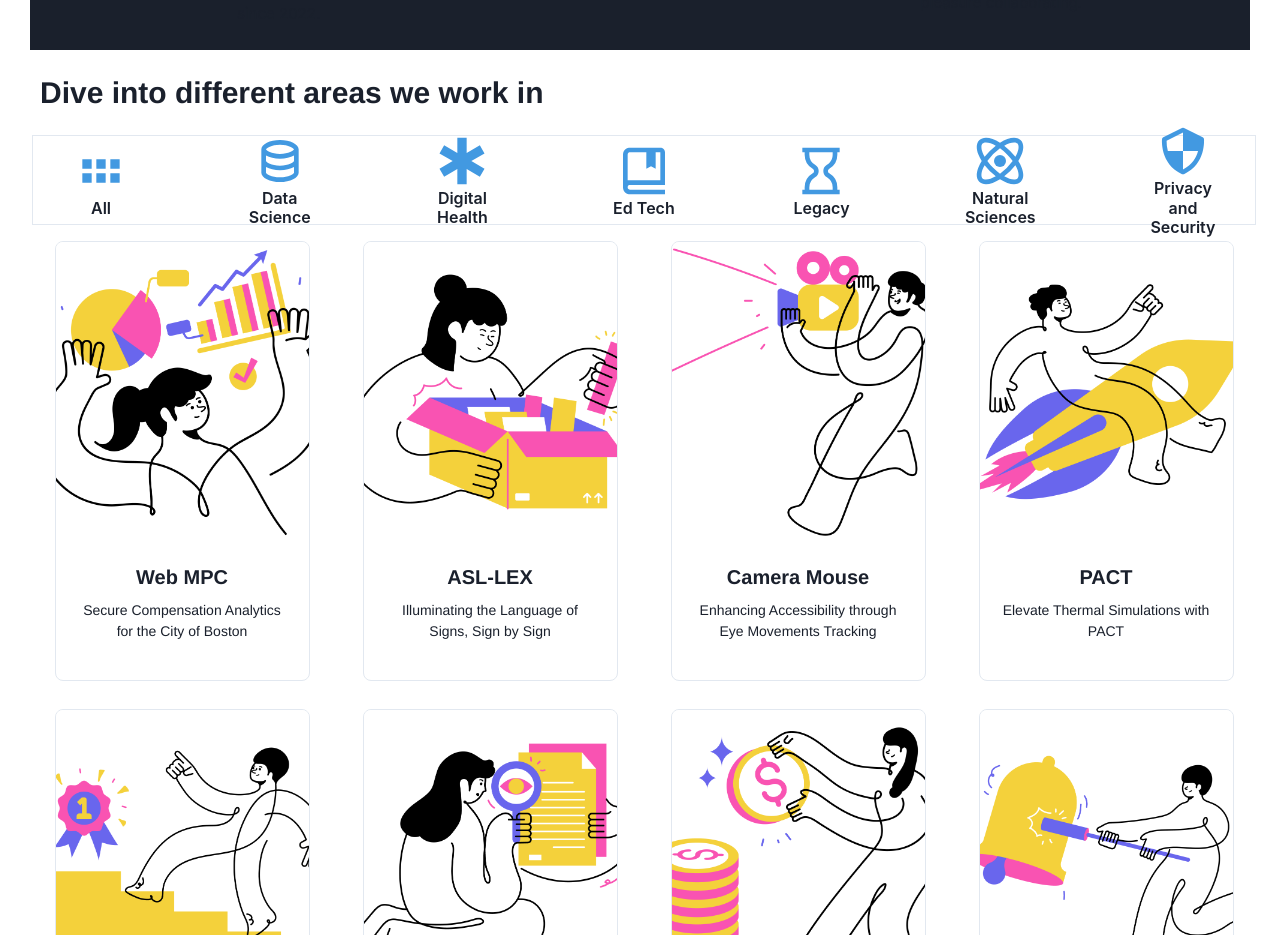
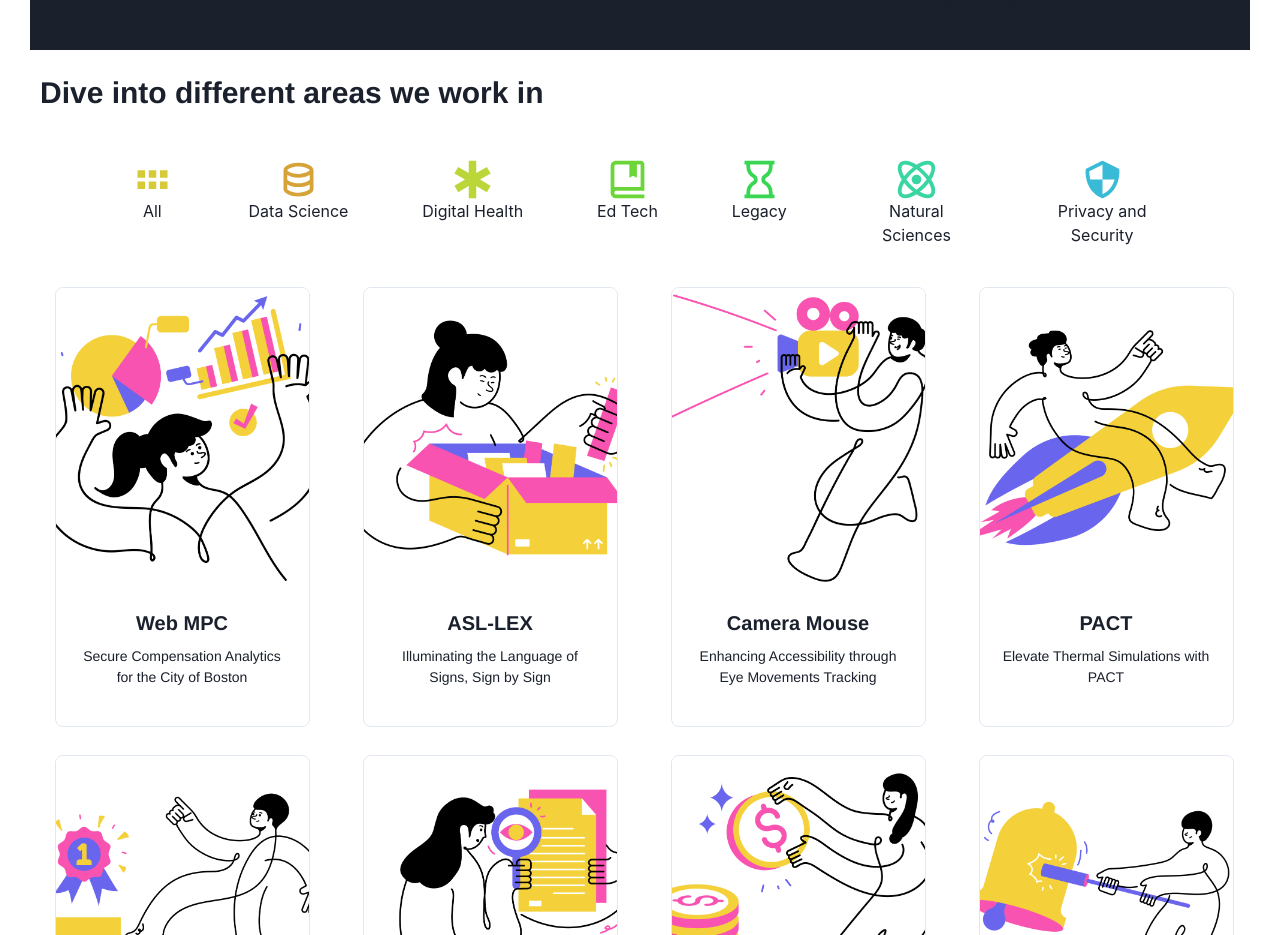
Before and after one commit to hicsail/hicsail.github.io, a React app: page /projects in a window 1280 px wide. Shown: the part 1480-2415 px from the top of the page. Built offline with nearby package versions, Linux system fonts and the light colour scheme.

Commit message:
categories of projects

```diff
--- a/src/components/ProjectsGrid/ProjectsGrid.tsx
+++ b/src/components/ProjectsGrid/ProjectsGrid.tsx
@@ -1,4 +1,4 @@
-import { Box, Grid, Button, Icon, Text } from '@chakra-ui/react';
+import { Box, Grid, IconButton, Icon, Text } from '@chakra-ui/react';
 import * as React from 'react';
 import { useState } from 'react';
 import { Card } from '../Card';
@@ -39,14 +39,18 @@ interface ProjectSelectProps {
 }
 
 const options = [
-  { title: 'Featured', icon: BiData },
-  { title: 'All', icon: BiGridHorizontal },
-  { title: 'Data Science', icon: BiData },
-  { title: 'Digital Health', icon: BiHealth },
-  { title: 'Ed Tech', icon: BiBookBookmark },
-  { title: 'Legacy', icon: BiHourglass },
-  { title: 'Natural Sciences', icon: BiAtom },
-  { title: 'Privacy and Security', icon: BiShieldQuarter },
+  { title: 'Featured', icon: <BiData />, color: '#396CD6' },
+  { title: 'All', icon: <BiGridHorizontal />, color: '#D6CA39' },
+  { title: 'Data Science', icon: <BiData />, color: '#D6A339' },
+  { title: 'Digital Health', icon: <BiHealth />, color: '#BBD639' },
+  { title: 'Ed Tech', icon: <BiBookBookmark />, color: '#6CD639' },
+  { title: 'Legacy', icon: <BiHourglass />, color: '#39D654' },
+  { title: 'Natural Sciences', icon: <BiAtom />, color: '#39D6A3' },
+  {
+    title: 'Privacy and Security',
+    icon: <BiShieldQuarter />,
+    color: '#39BAD6',
+  },
 ];
 
 const ProjectSelect: React.FC<ProjectSelectProps> = ({ selected, list }) => {
@@ -165,35 +169,34 @@ export const ProjectsGrid: React.FC<Props> = ({ list, showSelect }) => {
   };
 
   return (
-    <Box>
+    <Box display="grid" alignSelf="start">
       {showSelect ? (
-        <Box>
         <Box
-            borderWidth="1px"
           display="flex"
           flexDirection="row"
           padding="24px"
-            justifyContent="space-between"
+          justifyContent="space-evenly"
+          alignItems="flex-start"
         >
-            {projectsOptions.map(({ title, icon }) => (
-              <Button
+          {projectsOptions.map(({ title, icon, color }) => (
+            <Box maxWidth="7em" display="flex" flexDirection="column">
+              <IconButton
                 key={title}
+                aria-label="haha"
+                icon={icon}
+                variant="ghost"
+                color={color}
                 onClick={() => handleOptionSelect(title)}
-                variant="ghost"
-                display="flex"
-                flexDirection="column"
-                maxWidth="6em"
                 transition="transform 350ms ease-in-out"
                 _hover={{
-                  transform: 'scale(1.05)',
+                  transform: 'scale(1.25)',
                   transition: 'transform 300ms',
                 }}
-              >
-                <Icon id="glyphicon" as={icon} color="blue.400" />
+                fontSize="45px"
+              />
               <Text whiteSpace="initial">{title}</Text>
-              </Button>
+            </Box>
           ))}
-          </Box>
         </Box>
       ) : (
         <></>
```
Lines whose indentation alone changed are shown as unchanged.
